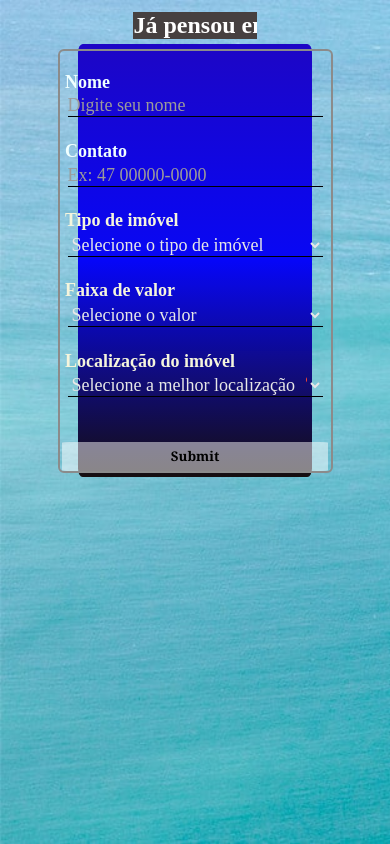
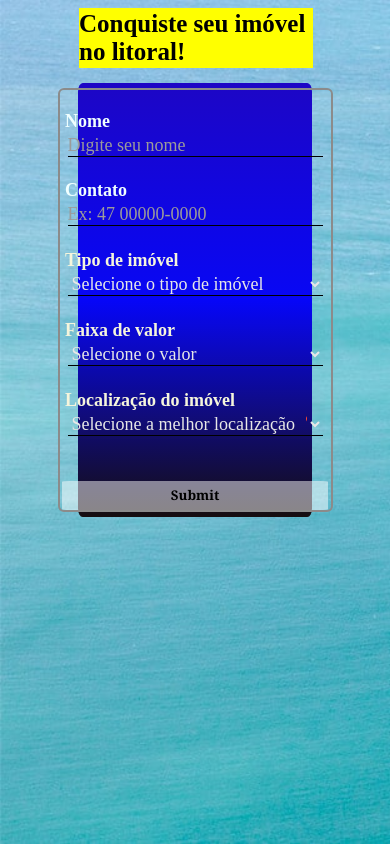
Before and after one commit to YOMARCOS/Formulario_clientes, a plain HTML site: page index.html in a window 390 px wide. Drawn offline with Linux system fonts and the light colour scheme.

Commit message:
Alteração em responsividade

```diff
--- a/index.html
+++ b/index.html
@@ -14,11 +14,11 @@
     <img src="./assets/WhatsApp Image 2022-11-16 at 13.54.33.jpeg" alt="">
   </aside>
   <div class="box-main">
-    <div class="box-header">
-    <h1>Já pensou em possuir um imóvel no litoral?</h1>
 
-  </div>
-    <form action="https://formsubmit.co//5401419bd603666facb1de078dbdeb 81" method="POST" id="my-form">
+    <h1>Conquiste seu imóvel no litoral!</h1>
+
+
+    <form action="https://formsubmit.co//5401419bd603666facb1de078dbdeb81" method="POST" id="my-form">
   <fieldset> <br>
 
 
--- a/style/index.css
+++ b/style/index.css
@@ -39,17 +39,29 @@ img:hover{
 
 /*central*/
 .box-main{
+  margin-top: 25px;
 margin: 2%;
-
+width: 69%;
 background: rgba(114, 113, 113, 0);
 
 display: flex; flex-direction: column; justify-content: center; align-items: center;
 
-width: 165%;
+
 height: 83%;
 
 }
-form fieldset{
+h1{
+  background: yellow;
+ font-size: 25px;
+  margin-bottom: 15px;
+margin-left: 2px;
+  width: 104%;
+  padding-top: 1%;
+  padding-bottom: 1%;
+
+}
+
+fieldset{
   color: beige;
   border-radius: 6px; border: 2px rgb(139, 139, 139) solid;
   margin: 2%;
@@ -67,25 +79,13 @@ form fieldset{
   background-image: linear-gradient(to bottom,rgb(29, 6, 197),rgb(6, 6, 248),rgb(22, 15, 15));
 
   height: 85%;
-  width: 68%;
+  width: 100%;
 
   display: flex; flex-direction: column; align-items: center; justify-content: center;
 
   border-radius: 2%;
 }
-.box-header{
 
-
-display: flex; flex-direction: column; align-items: center; justify-content: center;
-font-size: 12px;
-
-width: 78%;
-
-color: rgb(248, 248, 248);
-
-padding: 2%;
-
-}
 #input{
   color: azure;
 margin-inline: 2%;
@@ -104,12 +104,7 @@ flex-direction: column;
 
 border-radius: 6px;
 }
-h1{
-  background-color: rgb(70, 64, 64);
-box-shadow: #187c57e5;
-width: 540PX;
 
-}
 .inp{
 
   color: rgb(231, 231, 231);
@@ -149,16 +144,6 @@ background: rgb(123, 209, 224);
 .inp:hover{
 transform: scaley(1.05);
 
-}
-h1 {
-  box-shadow: .6em 0 0 #05ffa300;
-
-  width: 37ch;
-  overflow: hidden;
-  color: #FFF;
-  white-space: nowrap;
-  animation: caret .5s step-end infinite alternate,
-             type 7s steps(38, end)
 }
 
 
```
